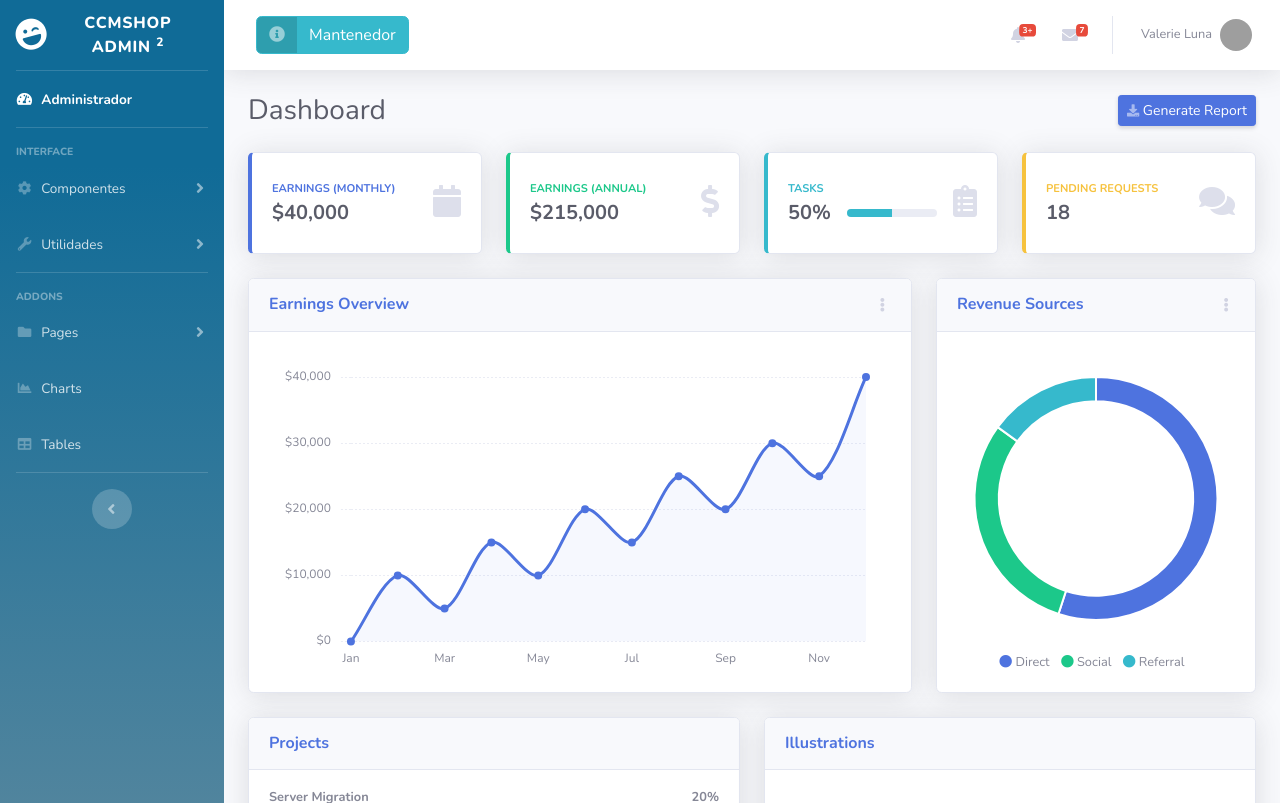
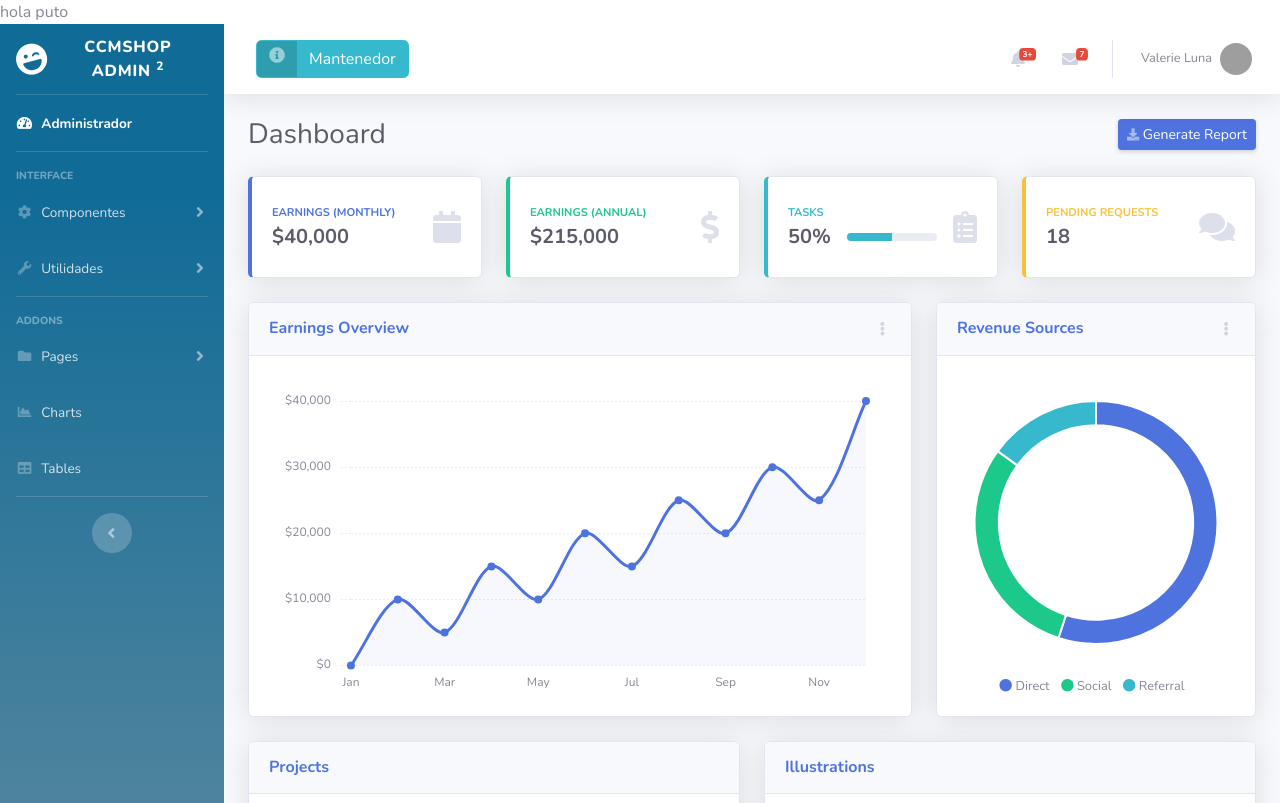
Before and after one commit to Kandrexz24/ccmshop, a PHP site: page /admin.php in a window 1280 px wide. Shown: the top 803 px of the page. Run offline with PHP 8.4, Linux system fonts and the light colour scheme; grey boxes are pictures that could not be loaded.

Commit message:
commit restauracion2

```diff
--- a/admin.php
+++ b/admin.php
@@ -1,4 +1,4 @@
-
+hola puto
 <?php include "includes/header_admin_mant.php" ?>
 <body id="page-top">
 
```
Also changed, not shown: 404.php (line endings or trailing spaces).
